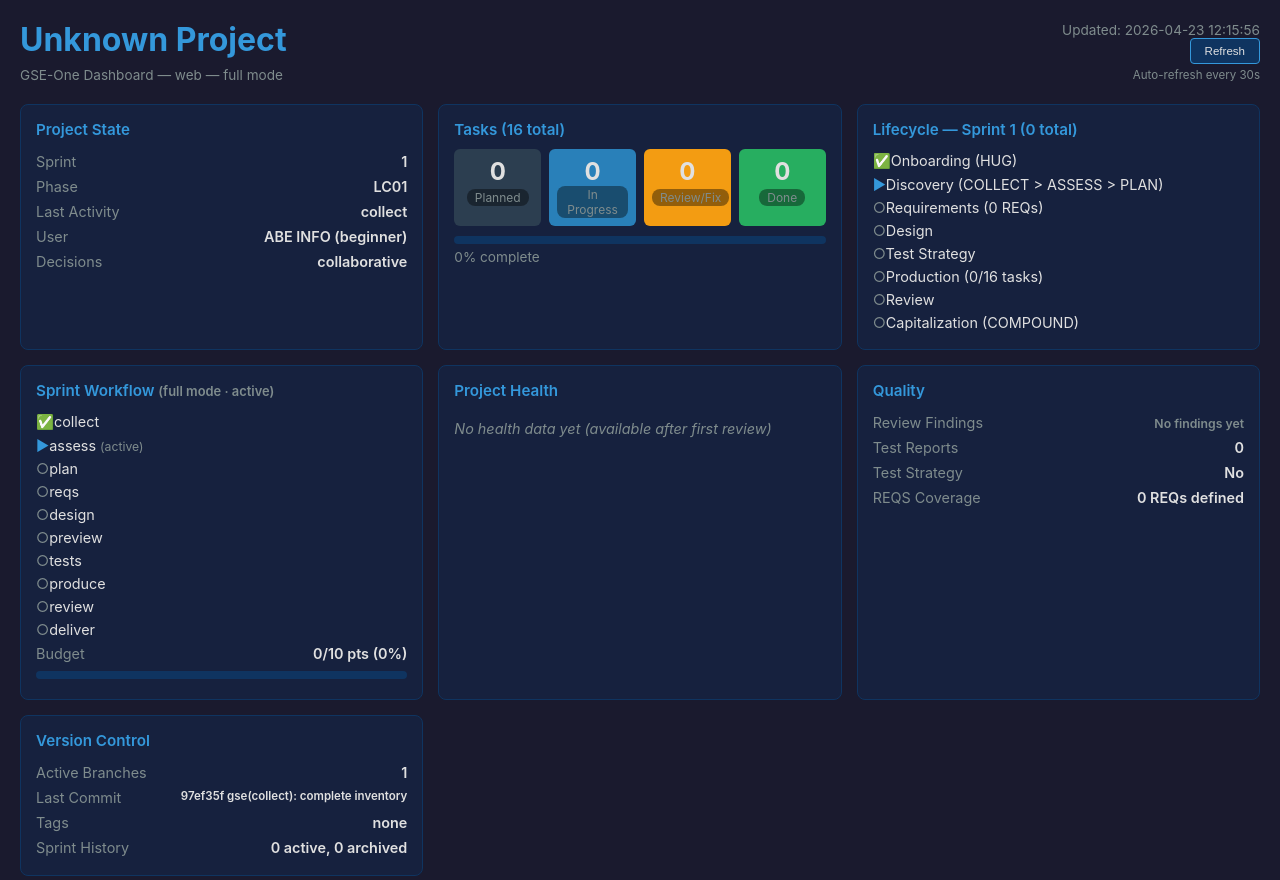
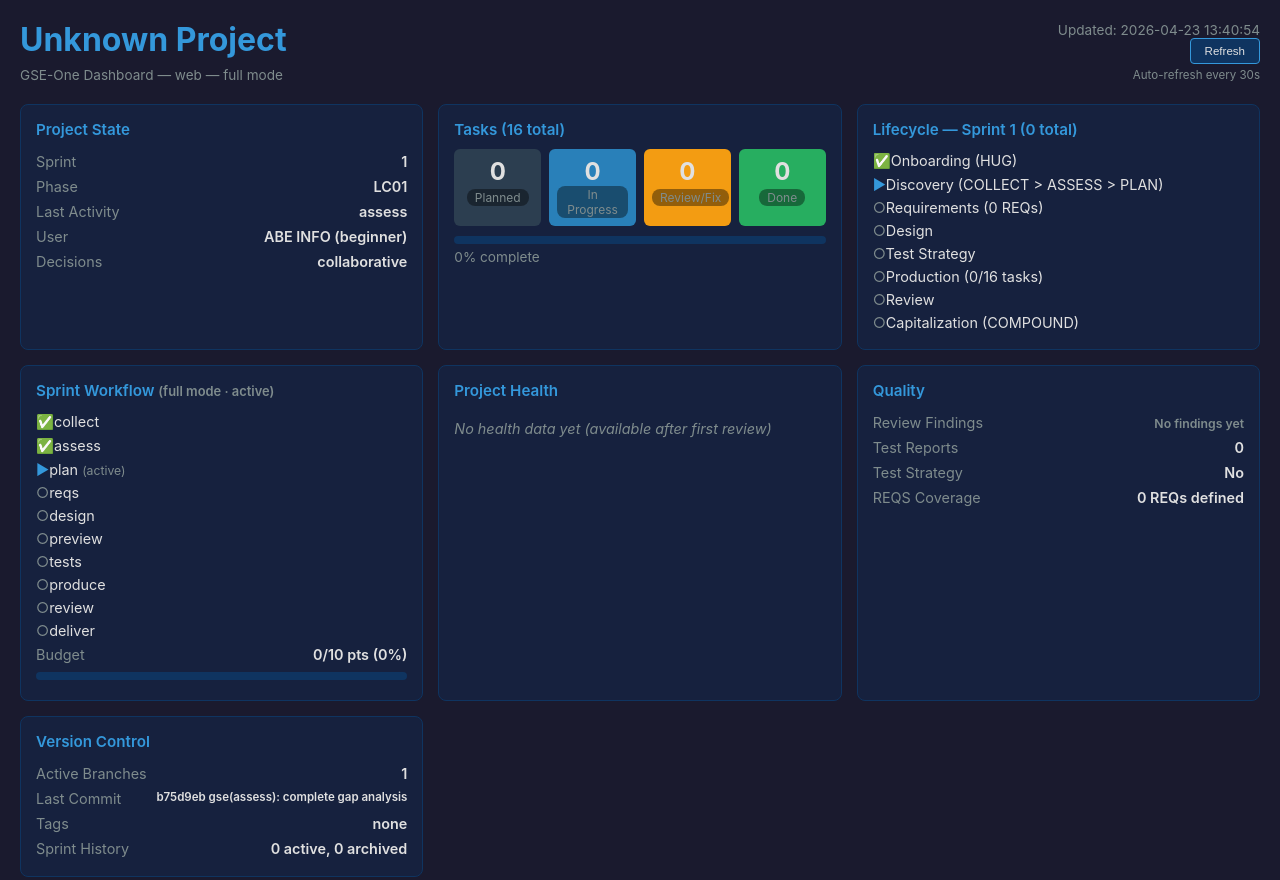
Before and after one commit to abet9226-lux/luxembourg-guide, a plain HTML site: page docs/dashboard.html in a window 1280 px wide. Shown: the top 880 px of the page. Drawn offline with Linux system fonts and the light colour scheme.

Commit message:
chore: update dashboard
Made-with: Cursor

```diff
--- a/docs/dashboard.html
+++ b/docs/dashboard.html
@@ -57,7 +57,7 @@
     <span class="muted">GSE-One Dashboard &mdash; web &mdash; full mode</span>
   </div>
   <div class="header-right">
-    <div>Updated: 2026-04-23 12:15:56</div>
+    <div>Updated: 2026-04-23 13:40:54</div>
     <button class="refresh-btn" onclick="location.reload()">Refresh</button>
     <div class="muted" style="margin-top:4px">Auto-refresh every 30s</div>
   </div>
@@ -70,7 +70,7 @@
     <div class="card-title">Project State</div>
     <div class="metric"><span class="metric-label">Sprint</span><span class="metric-value">1</span></div>
     <div class="metric"><span class="metric-label">Phase</span><span class="metric-value">LC01</span></div>
-    <div class="metric"><span class="metric-label">Last Activity</span><span class="metric-value">collect</span></div>
+    <div class="metric"><span class="metric-label">Last Activity</span><span class="metric-value">assess</span></div>
     <div class="metric"><span class="metric-label">User</span><span class="metric-value">ABE INFO (beginner)</span></div>
     <div class="metric"><span class="metric-label">Decisions</span><span class="metric-value">collaborative</span></div>
   </div>
@@ -117,8 +117,8 @@
     <div class="card-title">Sprint Workflow <span class="muted">(full mode · active)</span></div>
     <ul class="checklist">
       <li class="done">collect</li>
-      <li class="active">assess <span class="muted">(active)</span></li>
-      <li class="pending">plan</li>
+      <li class="done">assess</li>
+      <li class="active">plan <span class="muted">(active)</span></li>
       <li class="pending">reqs</li>
       <li class="pending">design</li>
       <li class="pending">preview</li>
@@ -152,7 +152,7 @@
   <div class="card">
     <div class="card-title">Version Control</div>
     <div class="metric"><span class="metric-label">Active Branches</span><span class="metric-value">1</span></div>
-    <div class="metric"><span class="metric-label">Last Commit</span><span class="metric-value" style="font-size:0.8em">97ef35f gse(collect): complete inventory</span></div>
+    <div class="metric"><span class="metric-label">Last Commit</span><span class="metric-value" style="font-size:0.8em">b75d9eb gse(assess): complete gap analysis</span></div>
     <div class="metric"><span class="metric-label">Tags</span><span class="metric-value">none</span></div>
     <div class="metric"><span class="metric-label">Sprint History</span><span class="metric-value">0 active, 0 archived</span></div>
   </div>
```
